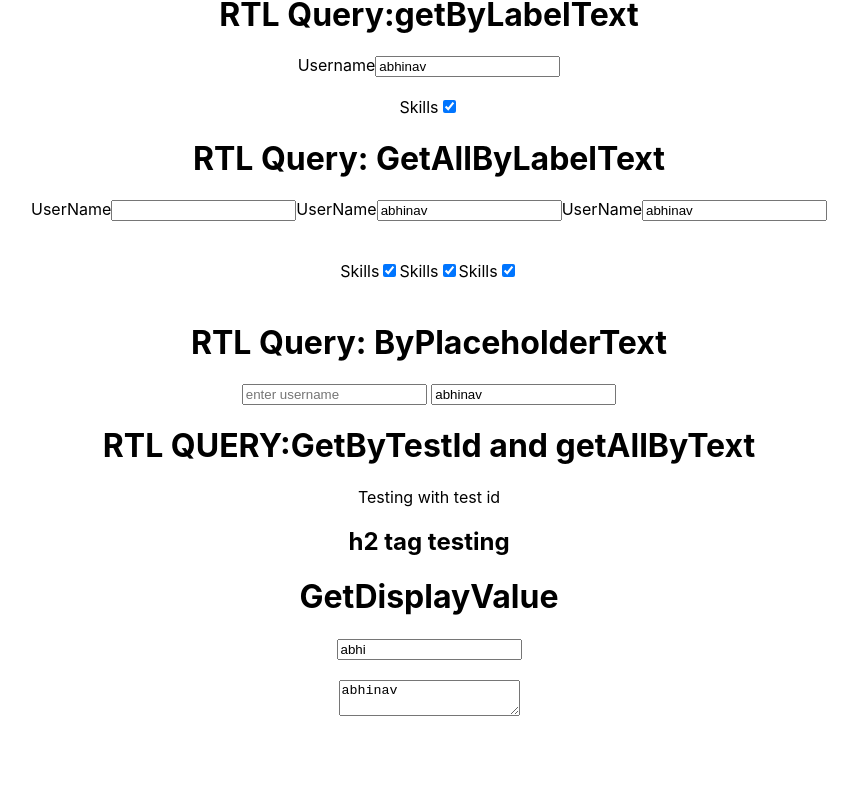
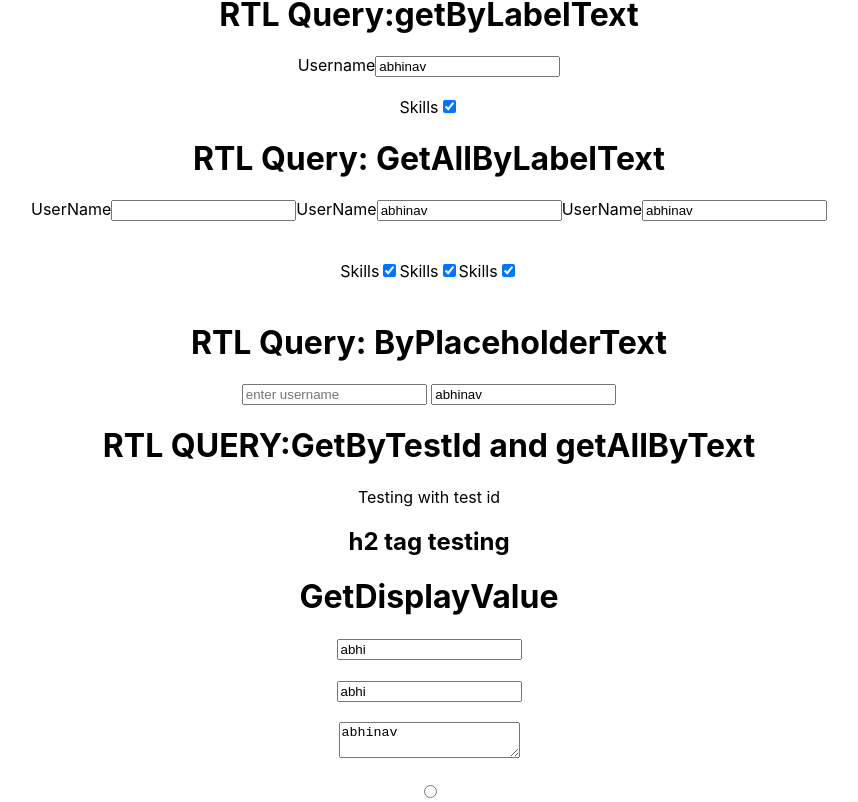
Before and after one commit to abhinav2697/Reactjs-mini-projects, a React (Create React App) app in the folder blog-app-test/: page / in a window 1280 px wide. Shown: the part 1053-1855 px from the top of the page, without its empty margins (211-1069 px from the left). Before the commit the page ends 1773 px from the top, so only its background shows below. Built offline with nearby package versions, Linux system fonts and the light colour scheme.

Commit message:
new changes  added

```diff
--- a/blog-app-test/src/GetDisplayValue.js
+++ b/blog-app-test/src/GetDisplayValue.js
@@ -7,7 +7,14 @@ const GetDisplayValue = () => {
         <input type="text" defaultValue={"abhi"}/>
         <br/>
         <br/>
+
+        <input type="text" defaultValue={"abhi"}/>
+        <br/>
+        <br/>
         <textarea defaultValue={"abhinav"}/>
+        <br/>
+        <br/>
+        <input type="radio" defaultValue={"mail"}/>
         </div>
   )
 }
```
Also changed, not shown: 1 other file (tests, documents, lock files or other folders).
